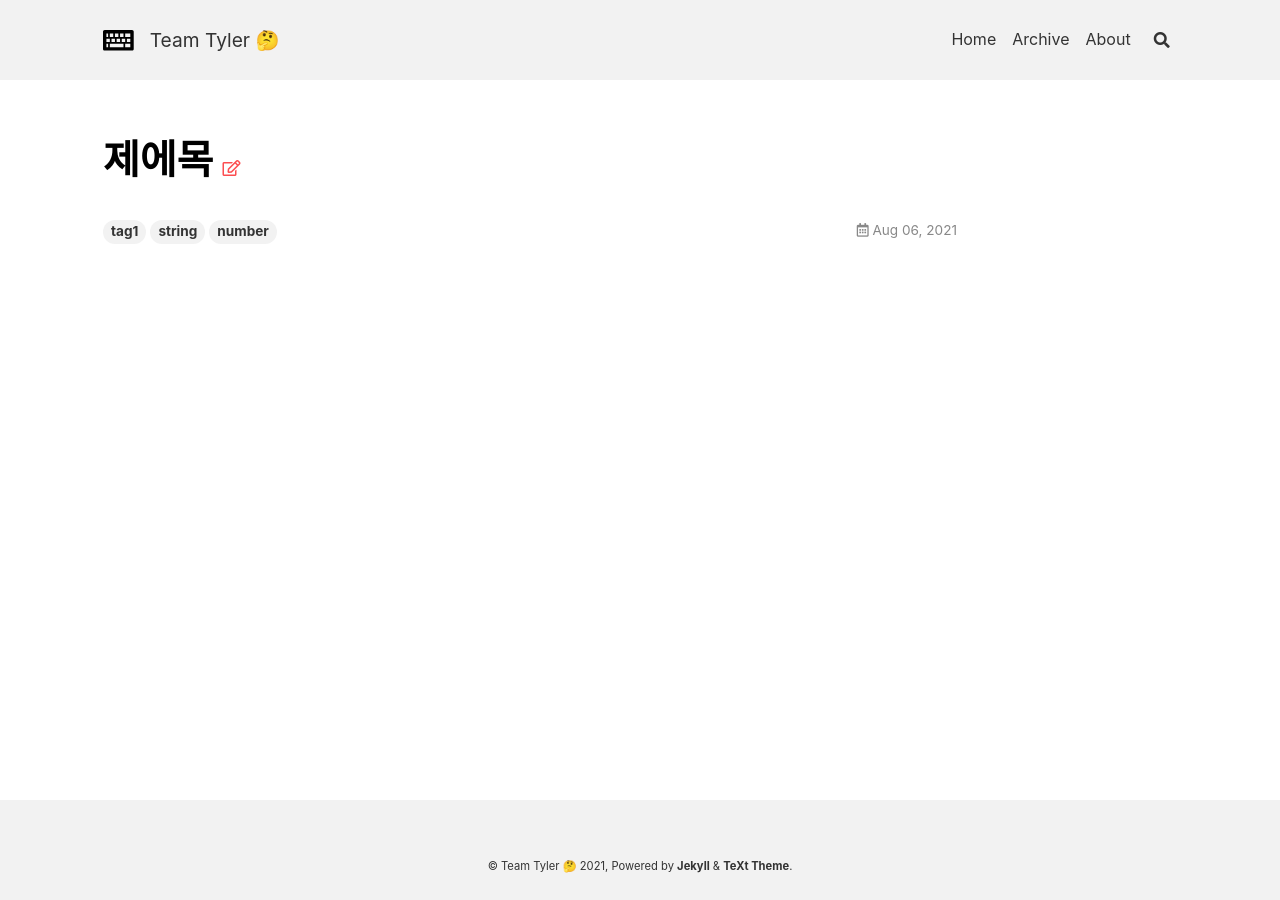
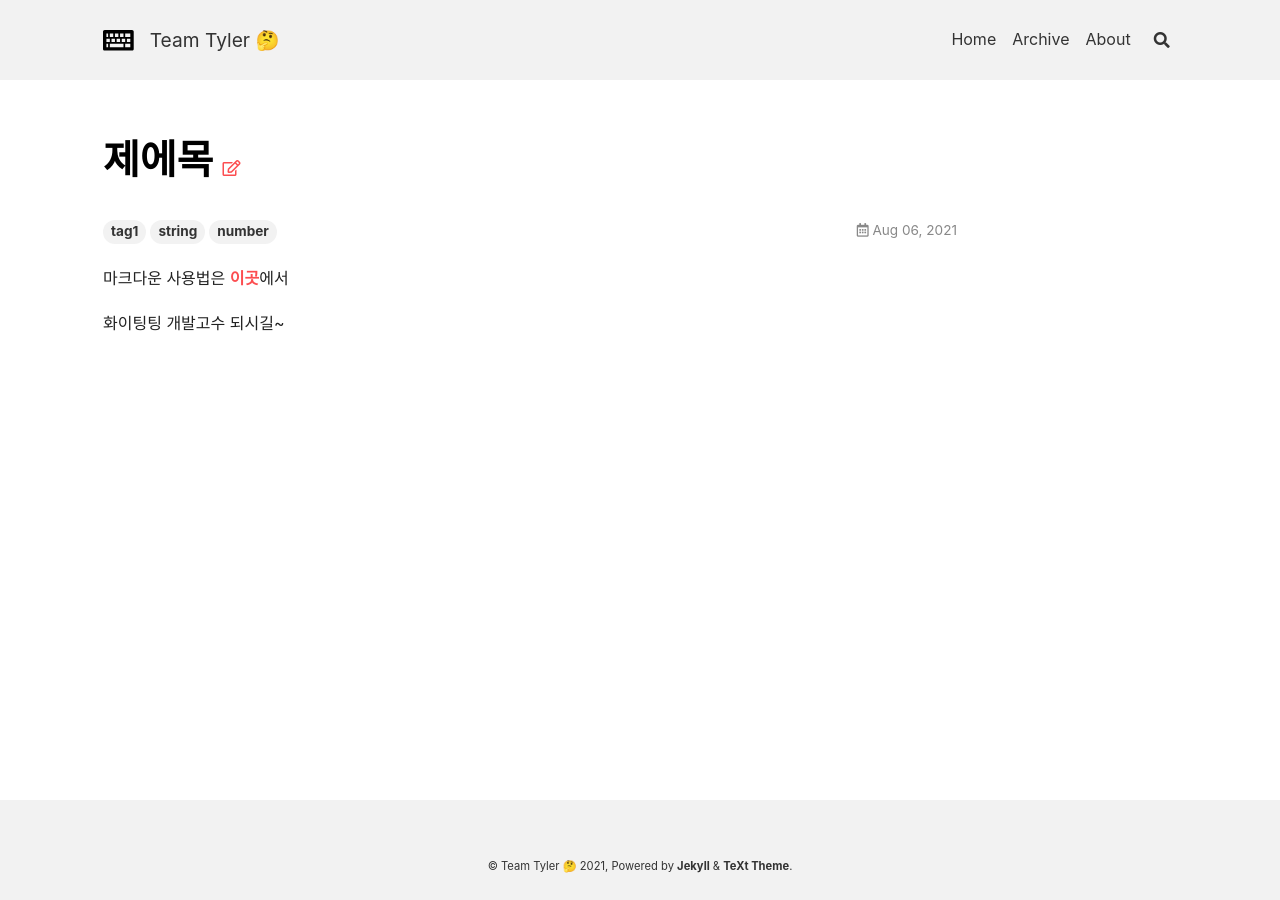
Before and after one commit to prgrms-web-devcourse/be-team-f-study2, a Jekyll site: the page built from _posts/2021-08-06-이런저런제목.md, in a window 1280 px wide. Built offline with Jekyll 4.4.1, drawn with Linux system fonts in a browser that asks for light colours; nearby versions of some CDN libraries.

Commit message:
Update 2021-08-06-이런저런제목.md

```diff
--- a/_posts/2021-08-06-이런저런제목.md
+++ b/_posts/2021-08-06-이런저런제목.md
@@ -5,3 +5,7 @@ tags:
   - string
   - number
 ---
+
+마크다운 사용법은 [이곳](https://guides.github.com/features/mastering-markdown/)에서
+
+화이팅팅 개발고수 되시길~
```
